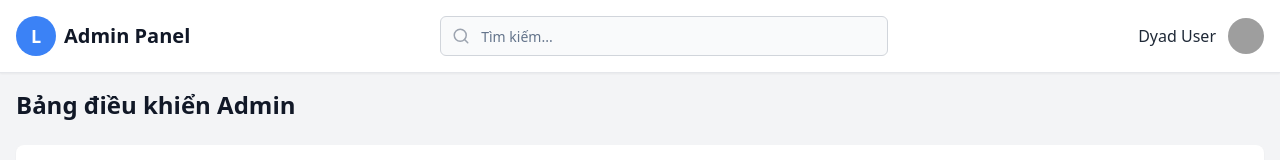
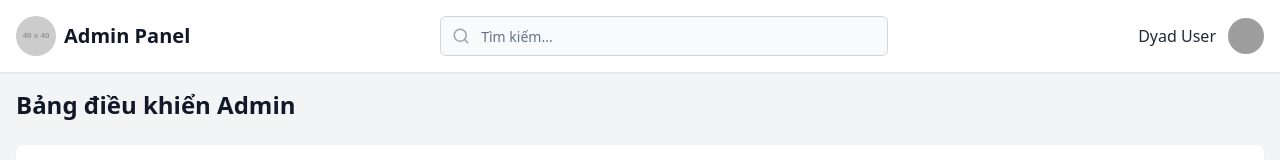
Before and after one commit to Chomper9981/redcyclone-app, a React (Vite) app: page /admin in a window 1280 px wide. Shown: the top 160 px of the page. Built offline with nearby package versions, Linux system fonts and the light colour scheme; grey boxes are pictures that could not be loaded.

Commit message:
[dyad] Thay thế placeholder logo bằng thẻ ảnh trong AdminHeader. - wrote 1 file(s)

```diff
--- a/src/components/AdminHeader.tsx
+++ b/src/components/AdminHeader.tsx
@@ -11,11 +11,13 @@ interface AdminHeaderProps {
 const AdminHeader: React.FC<AdminHeaderProps> = ({ userName = "Admin", userAvatarUrl }) => {
   return (
     <header className="flex items-center justify-between p-4 bg-white dark:bg-gray-800 shadow-sm border-b border-gray-200 dark:border-gray-700">
-      {/* Logo Placeholder */}
+      {/* Logo */}
       <div className="flex items-center space-x-2">
-        <div className="w-10 h-10 bg-blue-500 dark:bg-blue-600 rounded-full flex items-center justify-center text-white font-bold text-lg">
-          L
-        </div>
+        <img
+          src="https://via.placeholder.com/40x40?text=Logo" // Placeholder logo URL
+          alt="Company Logo"
+          className="w-10 h-10 rounded-full" // Adjust styling as needed
+        />
         <span className="text-xl font-semibold text-gray-900 dark:text-gray-100 hidden md:block">Admin Panel</span>
       </div>
 
```
